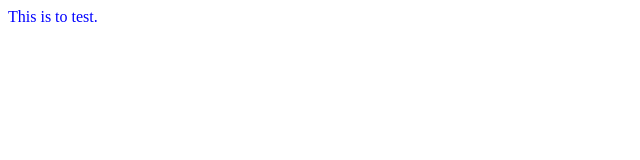
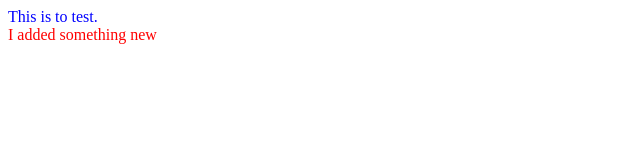
Before and after one commit to svigil/HW-Wireframe, a plain HTML site: page index.html in a window 1280 px wide. Shown: the whole page, without its empty margins (0-640 px from the left). Drawn offline with Linux system fonts and the light colour scheme.

Commit message:
added a new thing

```diff
--- a/index.html
+++ b/index.html
@@ -10,6 +10,11 @@
 
 <body>
 This is to test.
+
 </body>
+<div>
+I added something new
+
+</div>
 
 </html>
--- a/style.css
+++ b/style.css
@@ -2,3 +2,8 @@ body{
 
     color: blue;
 }
+
+div{
+
+    color:red;
+}
```
